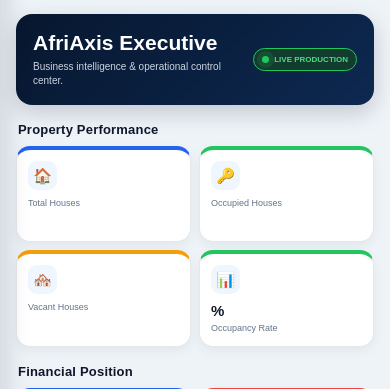
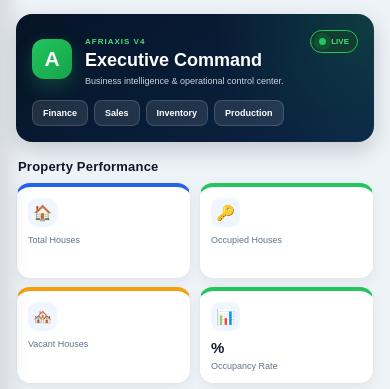
Before and after one commit to pascalnjosh/AfriAxis-Group, a Django app: template templates/dashboard/md.html in a window 390 px wide. Shown: the part 64-453 px from the top of the page. Run offline with Django 5.2, Linux system fonts and the light colour scheme; the template is opened without the code that fills it, so the values that code supplies are empty.

Commit message:
Launch distinctive AfriAxis V4 executive app dashboard

```diff
--- a/templates/dashboard/md.html
+++ b/templates/dashboard/md.html
@@ -426,22 +426,146 @@
         font-size:9px;
         padding:4px 7px;
     }
-}</style>
+}
+/* ===== AFRIAXIS V4 VISUAL IDENTITY ===== */
+
+.v4-brand-row{
+    display:flex;
+    justify-content:space-between;
+    align-items:center;
+    gap:14px;
+}
+
+.v4-brand{
+    display:flex;
+    align-items:center;
+    gap:13px;
+}
+
+.v4-logo{
+    width:48px;
+    height:48px;
+    border-radius:15px;
+    display:flex;
+    align-items:center;
+    justify-content:center;
+    background:linear-gradient(135deg,#22c55e,#16a34a);
+    color:#fff;
+    font-size:25px;
+    font-weight:900;
+    box-shadow:0 7px 18px rgba(34,197,94,.25);
+}
+
+.v4-version{
+    display:inline-block;
+    color:#4ade80;
+    font-size:10px;
+    font-weight:900;
+    letter-spacing:1.4px;
+    margin-bottom:4px;
+}
+
+.v4-quick-nav{
+    display:flex;
+    gap:8px;
+    margin-top:17px;
+    overflow-x:auto;
+    scrollbar-width:none;
+}
+
+.v4-quick-nav::-webkit-scrollbar{
+    display:none;
+}
+
+.v4-quick-nav a{
+    flex:0 0 auto;
+    color:#fff;
+    background:rgba(255,255,255,.10);
+    border:1px solid rgba(255,255,255,.15);
+    padding:8px 12px;
+    border-radius:10px;
+    text-decoration:none;
+    font-size:11px;
+    font-weight:700;
+}
+
+@media(max-width:700px){
+
+    .v4-hero{
+        background:
+            radial-gradient(circle at top right,rgba(34,197,94,.18),transparent 42%),
+            linear-gradient(145deg,#061426,#0b2446);
+        padding:16px !important;
+    }
+
+    .v4-brand-row{
+        align-items:flex-start;
+    }
+
+    .v4-logo{
+        width:40px;
+        height:40px;
+        border-radius:12px;
+        font-size:21px;
+    }
+
+    .v4-version{
+        font-size:8px;
+        letter-spacing:1px;
+    }
+
+    .v4-brand h1{
+        font-size:18px !important;
+        margin:0 !important;
+    }
+
+    .v4-brand p{
+        font-size:9px !important;
+        margin-top:4px !important;
+    }
+
+    .v4-quick-nav{
+        margin-top:13px;
+        gap:6px;
+    }
+
+    .v4-quick-nav a{
+        padding:7px 10px;
+        border-radius:8px;
+        font-size:9px;
+    }
+}
+
+</style>
 
 <div class="dashboard-shell">
 
-<div class="hero">
-    <div class="hero-top">
-        <div>
-            <h1>AfriAxis Executive</h1>
-            <p>Business intelligence & operational control center.</p>
+<div class="hero v4-hero">
+
+    <div class="v4-brand-row">
+        <div class="v4-brand">
+            <div class="v4-logo">A</div>
+
+            <div>
+                <div class="v4-version">AFRIAXIS V4</div>
+                <h1>Executive Command</h1>
+                <p>Business intelligence & operational control center.</p>
+            </div>
         </div>
 
         <div class="live-badge">
             <span class="live-dot"></span>
-            LIVE PRODUCTION
+            LIVE
         </div>
     </div>
+
+    <div class="v4-quick-nav">
+        <a href="/dashboard/finance/">Finance</a>
+        <a href="/sales/">Sales</a>
+        <a href="/inventory/">Inventory</a>
+        <a href="/manufacturing/">Production</a>
+    </div>
+
 </div>
 
 
```
